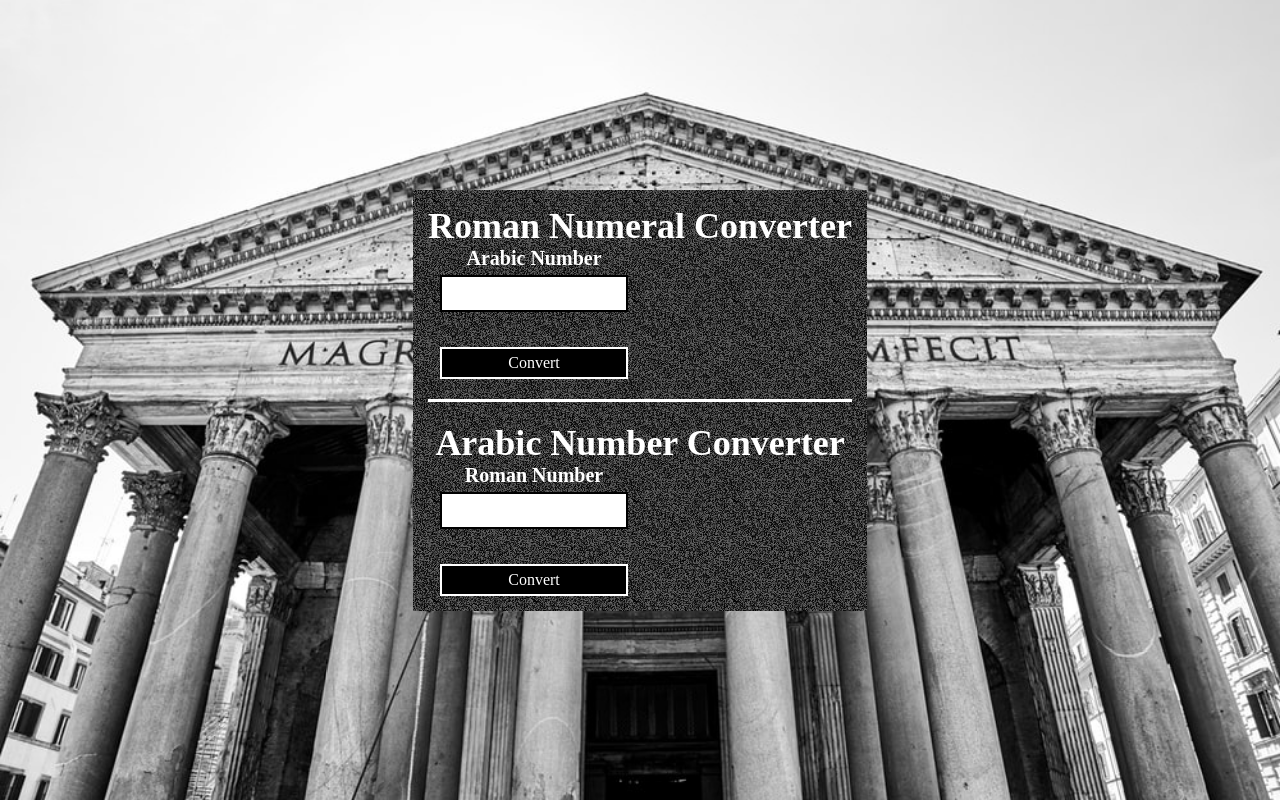
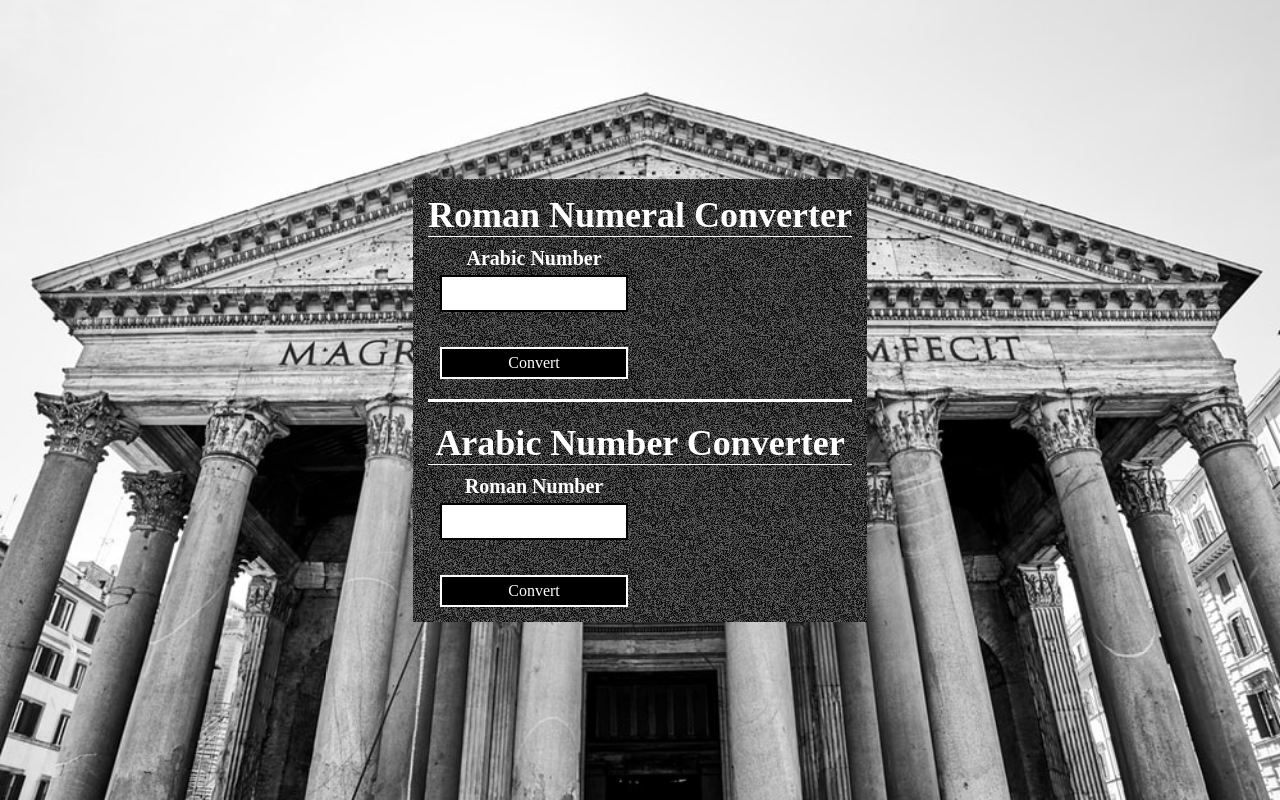
Before and after one commit to ElreyB/react-roman-numeral, a React (Create React App) app: page / in a window 1280 px wide. Built offline with nearby package versions, Linux system fonts and the light colour scheme; a web font is replaced by a local one.

Commit message:
style heading

```diff
--- a/src/components/Form/Form.js
+++ b/src/components/Form/Form.js
@@ -42,6 +42,9 @@ const Result = styled.p`
 `;
 
 const Heading = styled.h1`
+    margin-bottom: 10px;
+    border-bottom: 1px solid white;
+}
   @media (max-width: 525px) {
     font-size: 23px;
   }
```
